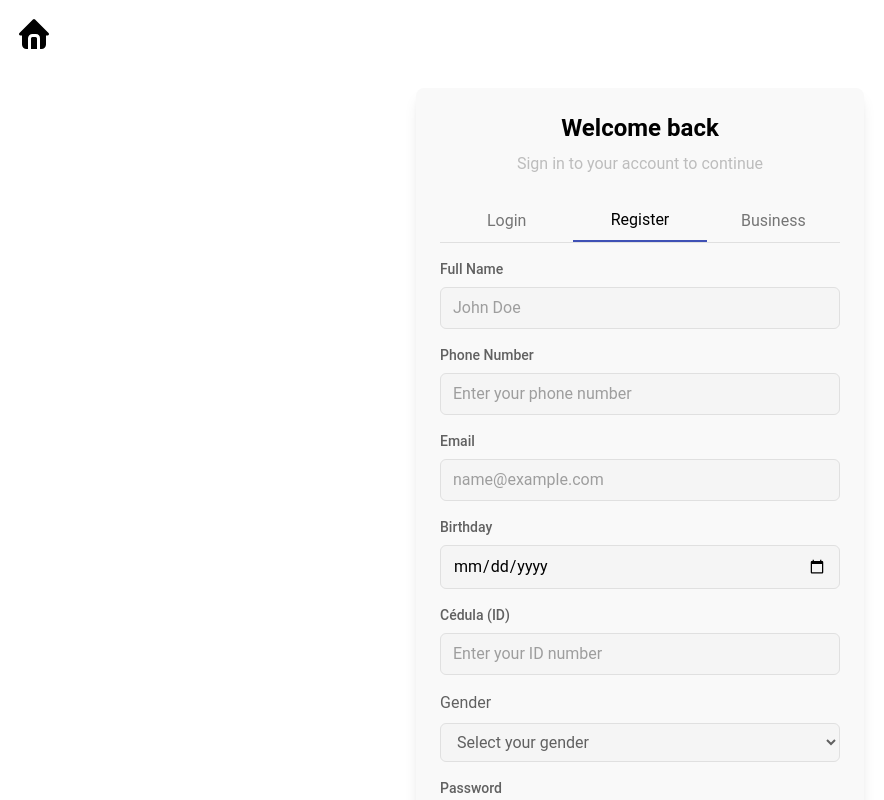
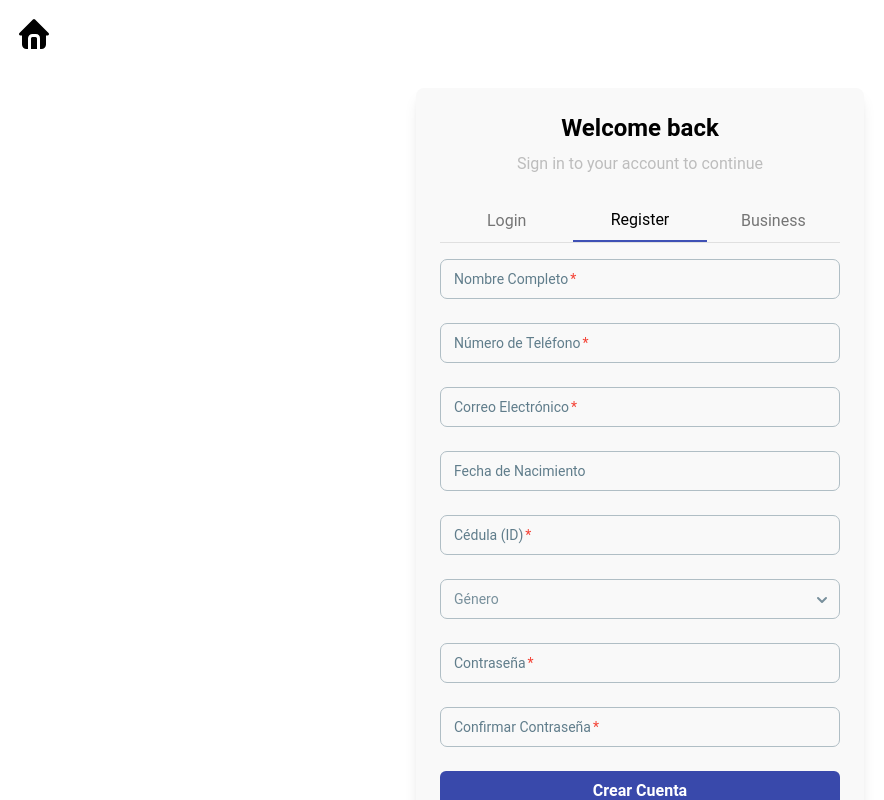
Before and after one commit to ApointmentProject/Bookzy, a React (Vite) app in the folder appointment-project/: page /login in a window 1280 px wide. Both pictures are taken after a click on the button "Register". Shown: the top 800 px of the page, without its empty margins (0-884 px from the left). Built offline with nearby package versions, Linux system fonts and the light colour scheme; no server answers.

Commit message:
feat: RegisterUser inputs updated

```diff
--- a/appointment-project/package.json
+++ b/appointment-project/package.json
@@ -12,10 +12,12 @@
   "dependencies": {
     "@material-tailwind/react": "^2.1.10",
     "aos": "^2.3.4",
+    "date-fns": "^4.1.0",
     "dotenv": "^16.4.7",
     "firebase": "^11.4.0",
     "motion": "^12.4.10",
     "react": "^18.3.1",
+    "react-day-picker": "^9.6.2",
     "react-dom": "^18.3.1",
     "react-fast-marquee": "^1.6.5",
     "react-icons": "^5.5.0",
--- a/appointment-project/src/components/forms/RegisterUser.tsx
+++ b/appointment-project/src/components/forms/RegisterUser.tsx
@@ -1,41 +1,93 @@
 import { useTheme } from "../../context/ThemeContext";
-import LogInInput from "../input/LogInInput";
 import LogInButton from "../buttons/LogInButton";
+import { Input, Select, Option, Popover, PopoverHandler, PopoverContent } from "@material-tailwind/react";
+import { DayPicker } from "react-day-picker";
+import 'react-day-picker/dist/style.css';
+import { useState } from "react";
+import { format } from "date-fns";
 
 export default function RegisterUser() {
   const { isDarkMode } = useTheme();
+  const inputColor = isDarkMode ? "white" : "blue";
+  const [selectedDate, setSelectedDate] = useState<Date | undefined>(undefined);
+
   return (
-    <form className={`space-y-4 ${isDarkMode ? "text-white" : "text-gray-700"}`}>
-      <LogInInput label="Full Name" type="text" placeholder="John Doe" />
-      <LogInInput label="Phone Number" type="tel" placeholder="Enter your phone number" />
-      <LogInInput label="Email" type="email" placeholder="name@example.com" />
-      <LogInInput label="Birthday" type="date" required />
-      <LogInInput label="Cédula (ID)" type="text" placeholder="Enter your ID number" />
+    <form className={`space-y-6 ${isDarkMode ? "text-white" : "text-gray-700"}`}>
+      <Input
+        color={inputColor}
+        label="Nombre Completo"
+        type="text"
+        placeholder="John Doe"
+        required crossOrigin={undefined}      />
+
+      <Input
+        color={inputColor}
+        label="Número de Teléfono"
+        type="tel"
+        placeholder="Ingresa tu número de teléfono"
+        required crossOrigin={undefined}      />
+
+      <Input
+        color={inputColor}
+        label="Correo Electrónico"
+        type="email"
+        placeholder="nombre@ejemplo.com"
+        required crossOrigin={undefined}      />
+
+      {/* Date Picker integrado en un Input */}
+      <Popover placement="bottom">
+        <PopoverHandler>
+          <Input
+            label="Fecha de Nacimiento"
+            value={selectedDate ? format(selectedDate, "dd/MM/yyyy") : ""}
+            readOnly
+            className="cursor-pointer"
+            color={inputColor} crossOrigin={undefined}          />
+        </PopoverHandler>
+        <PopoverContent>
+          <div className={`${isDarkMode ? "bg-gray-800 text-white" : "bg-white text-gray-700"} p-2 rounded-md`}>
+            <DayPicker
+              mode="single"
+              selected={selectedDate}
+              onSelect={(date) => setSelectedDate(date)}
+            />
+          </div>
+        </PopoverContent>
+      </Popover>
+
+      <Input
+        color={inputColor}
+        label="Cédula (ID)"
+        type="text"
+        placeholder="Ingresa tu número de cédula"
+        required crossOrigin={undefined}      />
 
       {/* Dropdown para género */}
-      <div className="space-y-2">
-        <label className="block">Gender</label>
-        <select
-          defaultValue=""
-          className={`w-full px-3 py-2 rounded-md focus:outline-none focus:ring-2 focus:ring-indigo-500
-          ${isDarkMode ? "bg-gray-800 border border-gray-600" : "bg-gray-100 border border-gray-300"}`}
-          required
-        >
-          <option value="" disabled>
-            Select your gender
-          </option>
-          <option value="male">Male</option>
-          <option value="female">Female</option>
-          <option value="other">Other</option>
-          <option value="prefer-not-to-say">Prefer not to say</option>
-        </select>
-      </div>
+      <Select
+        label="Género"
+        color={isDarkMode ? "blue-gray" : "blue"}
+        className="min-w-full "
+      >
+        <Option value="male">Masculino</Option>
+        <Option value="female">Femenino</Option>
+        <Option value="other">Otro</Option>
+        <Option value="prefer-not-to-say">Prefiero no decirlo</Option>
+      </Select>
 
-      <LogInInput label="Password" type="password" required />
-      <LogInInput label="Confirm Password" type="password" required />
+      <Input
+        color={inputColor}
+        label="Contraseña"
+        type="password"
+        required crossOrigin={undefined}      />
+
+      <Input
+        color={inputColor}
+        label="Confirmar Contraseña"
+        type="password"
+        required crossOrigin={undefined}      />
 
       <LogInButton type="submit" fullWidth>
-        Create Account
+        Crear Cuenta
       </LogInButton>
     </form>
   );
```
